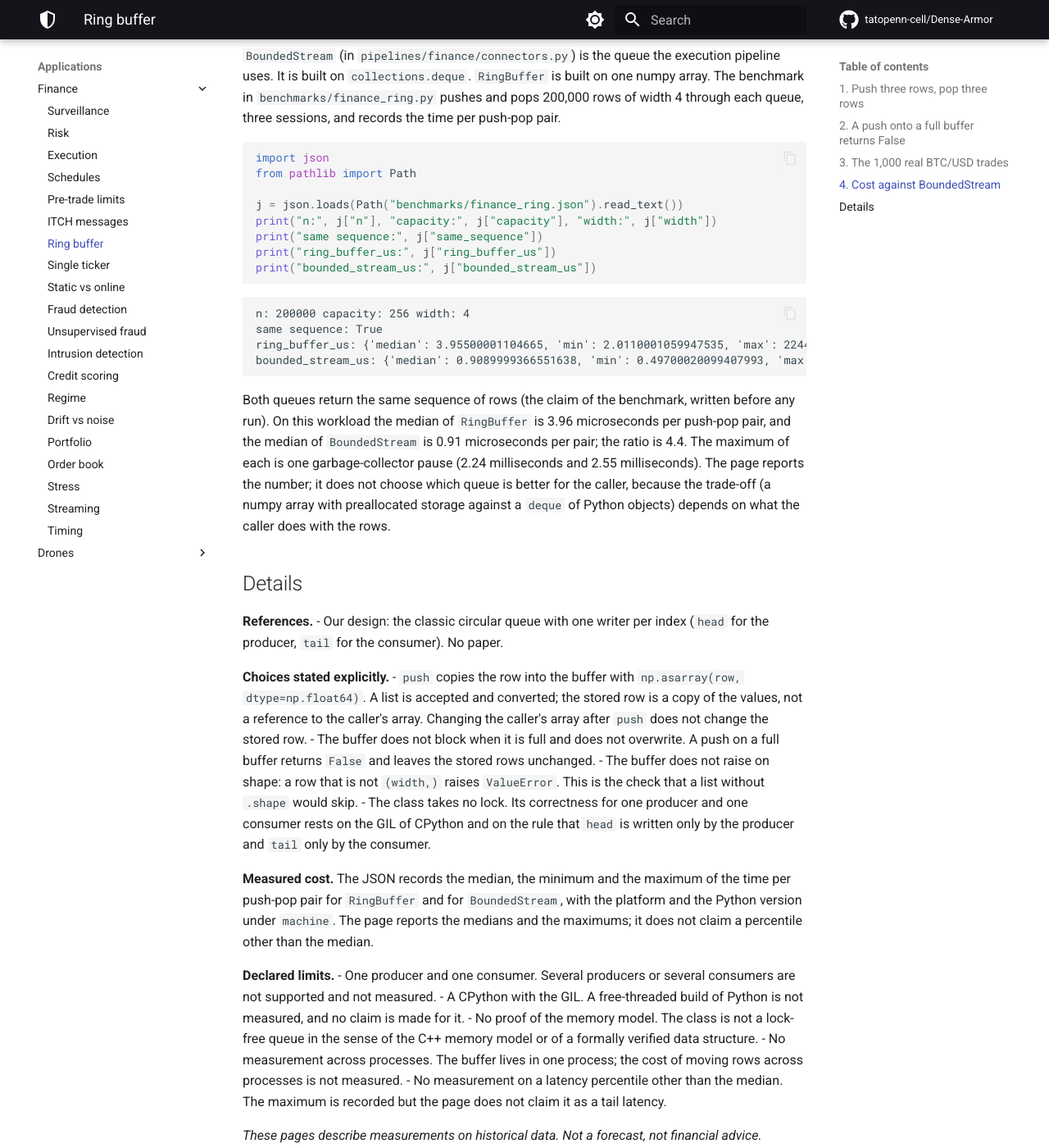
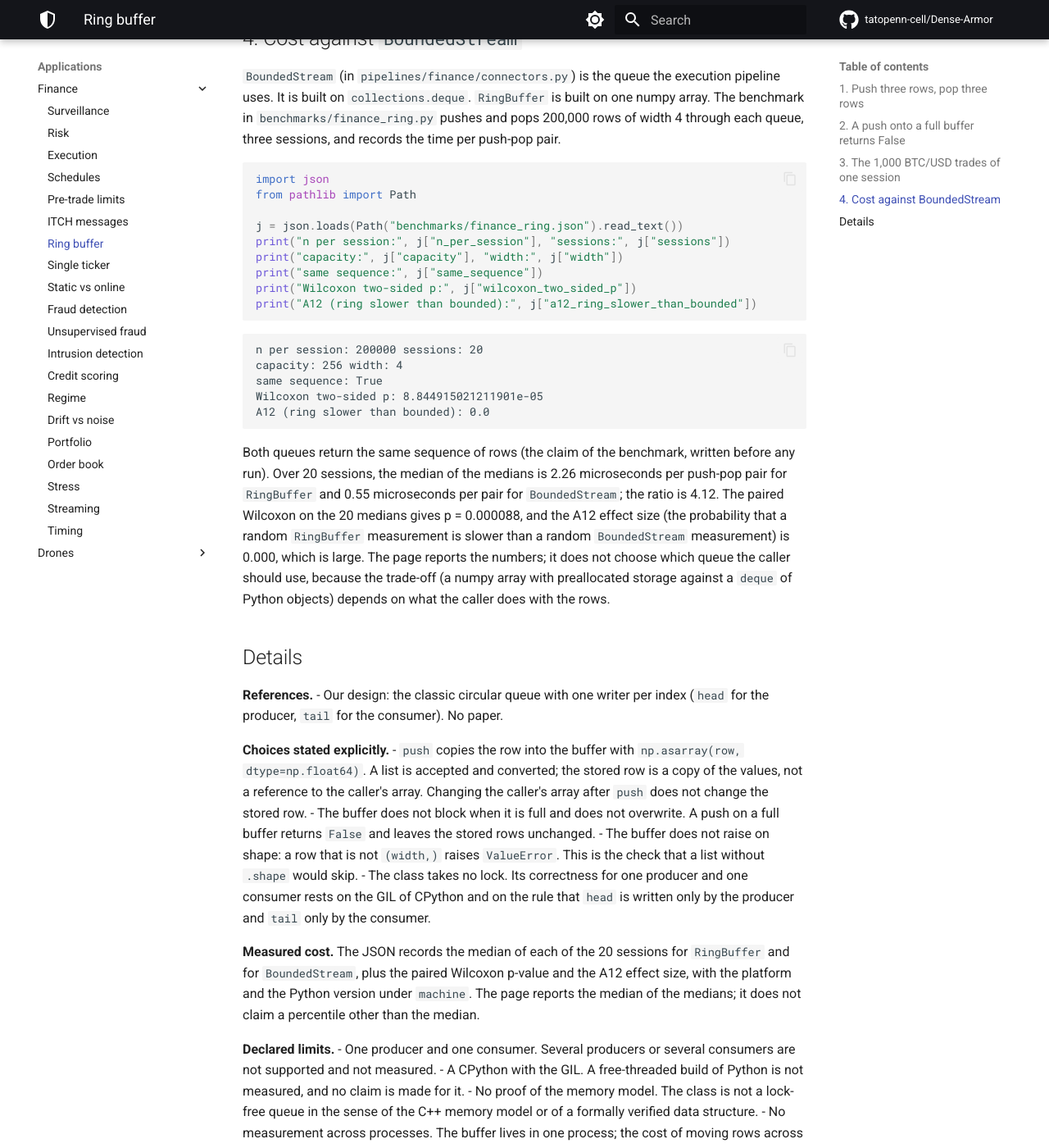
Before and after one commit to tatopenn-cell/Dense-Armor, an MkDocs documentation site: the page built from docs/finance/ring.md, in a window 1280 px wide and 1400 px high, scrolled down 2236 px. Shown: the whole window at 82% size. Built offline with MkDocs 1.6.1 and Material for MkDocs 9.7.7, drawn with Linux system fonts in a browser that asks for light colours; comment, search, counter and statistics services are not loaded; some of the changed text lies outside the part shown.

Commit message:
task F1-F4: add Wilcoxon + A12 to F4 benchmark, remove 'real', clarify SEC page, fix 'sixteen', state the F2 benchmark parameters

```diff
--- a/docs/finance/ring.md
+++ b/docs/finance/ring.md
@@ -51,9 +51,9 @@ False
 
 The third push returns `False` because the buffer already holds two rows (its capacity). The caller decides what to do with the refused row: retry, drop, or keep a count. The buffer does not choose.
 
-## 3. The 1,000 real BTC/USD trades
+## 3. The 1,000 BTC/USD trades of one session
 
-The block pushes the 1,000 trades of `test/fixtures/finance/coinbase_btcusd_trades.csv` through a ring buffer of the same capacity and checks that every row comes out equal to the row that went in. The columns are the size, the price and the seconds since the first trade.
+The block pushes the 1,000 trades of `test/fixtures/finance/coinbase_btcusd_trades.csv` (one session of a Coinbase BTC/USD market) through a ring buffer of the same capacity and checks that every row comes out equal to the row that went in. The columns are the size, the price and the seconds since the first trade.
 
 ~~~python
 import numpy as np
@@ -95,20 +95,22 @@ import json
 from pathlib import Path
 
 j = json.loads(Path("benchmarks/finance_ring.json").read_text())
-print("n:", j["n"], "capacity:", j["capacity"], "width:", j["width"])
+print("n per session:", j["n_per_session"], "sessions:", j["sessions"])
+print("capacity:", j["capacity"], "width:", j["width"])
 print("same sequence:", j["same_sequence"])
-print("ring_buffer_us:", j["ring_buffer_us"])
-print("bounded_stream_us:", j["bounded_stream_us"])
+print("Wilcoxon two-sided p:", j["wilcoxon_two_sided_p"])
+print("A12 (ring slower than bounded):", j["a12_ring_slower_than_bounded"])
 ~~~
 
 ~~~
-n: 200000 capacity: 256 width: 4
+n per session: 200000 sessions: 20
+capacity: 256 width: 4
 same sequence: True
-ring_buffer_us: {'median': 3.95500001104665, 'min': 2.0110001059947535, 'max': 2244.024999981775}
-bounded_stream_us: {'median': 0.9089999366551638, 'min': 0.49700020099407993, 'max': 2545.037999880151}
+Wilcoxon two-sided p: 8.844915021211901e-05
+A12 (ring slower than bounded): 0.0
 ~~~
 
-Both queues return the same sequence of rows (the claim of the benchmark, written before any run). On this workload the median of `RingBuffer` is 3.96 microseconds per push-pop pair, and the median of `BoundedStream` is 0.91 microseconds per pair; the ratio is 4.4. The maximum of each is one garbage-collector pause (2.24 milliseconds and 2.55 milliseconds). The page reports the number; it does not choose which queue is better for the caller, because the trade-off (a numpy array with preallocated storage against a `deque` of Python objects) depends on what the caller does with the rows.
+Both queues return the same sequence of rows (the claim of the benchmark, written before any run). Over 20 sessions, the median of the medians is 2.26 microseconds per push-pop pair for `RingBuffer` and 0.55 microseconds per pair for `BoundedStream`; the ratio is 4.12. The paired Wilcoxon on the 20 medians gives p = 0.000088, and the A12 effect size (the probability that a random `RingBuffer` measurement is slower than a random `BoundedStream` measurement) is 0.000, which is large. The page reports the numbers; it does not choose which queue the caller should use, because the trade-off (a numpy array with preallocated storage against a `deque` of Python objects) depends on what the caller does with the rows.
 
 ## Details
 
@@ -121,7 +123,7 @@ Both queues return the same sequence of rows (the claim of the benchmark, writte
 - The buffer does not raise on shape: a row that is not `(width,)` raises `ValueError`. This is the check that a list without `.shape` would skip.
 - The class takes no lock. Its correctness for one producer and one consumer rests on the GIL of CPython and on the rule that `head` is written only by the producer and `tail` only by the consumer.
 
-**Measured cost.** The JSON records the median, the minimum and the maximum of the time per push-pop pair for `RingBuffer` and for `BoundedStream`, with the platform and the Python version under `machine`. The page reports the medians and the maximums; it does not claim a percentile other than the median.
+**Measured cost.** The JSON records the median of each of the 20 sessions for `RingBuffer` and for `BoundedStream`, plus the paired Wilcoxon p-value and the A12 effect size, with the platform and the Python version under `machine`. The page reports the median of the medians; it does not claim a percentile other than the median.
 
 **Declared limits.**
 - One producer and one consumer. Several producers or several consumers are not supported and not measured.
```
Also changed, not shown: docs/finance/index.md (+1 -1 lines), docs/finance/pretrade.md (+6 -4 lines), docs/finance/schedule.md (+3 -3 lines), 2 other files.
